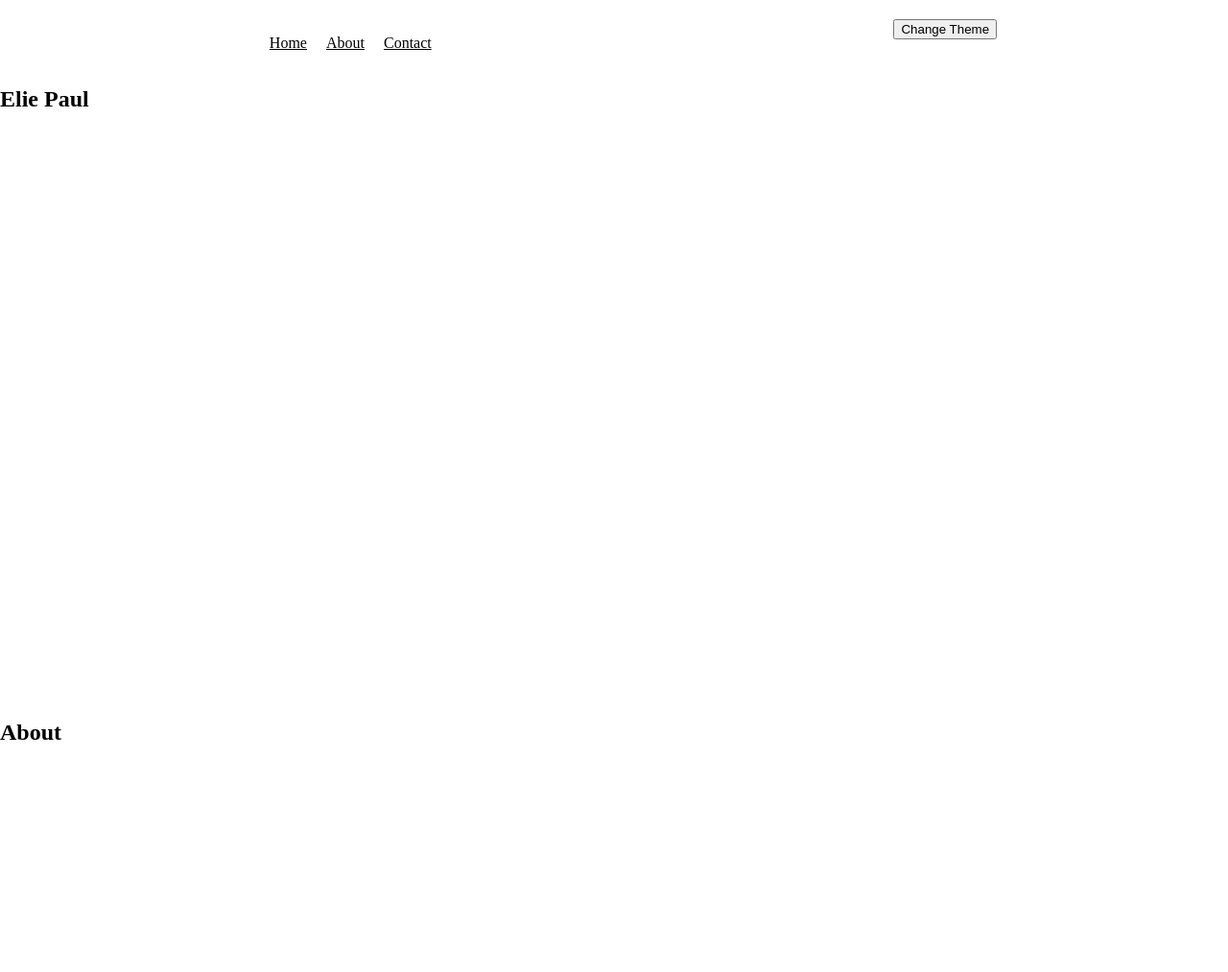
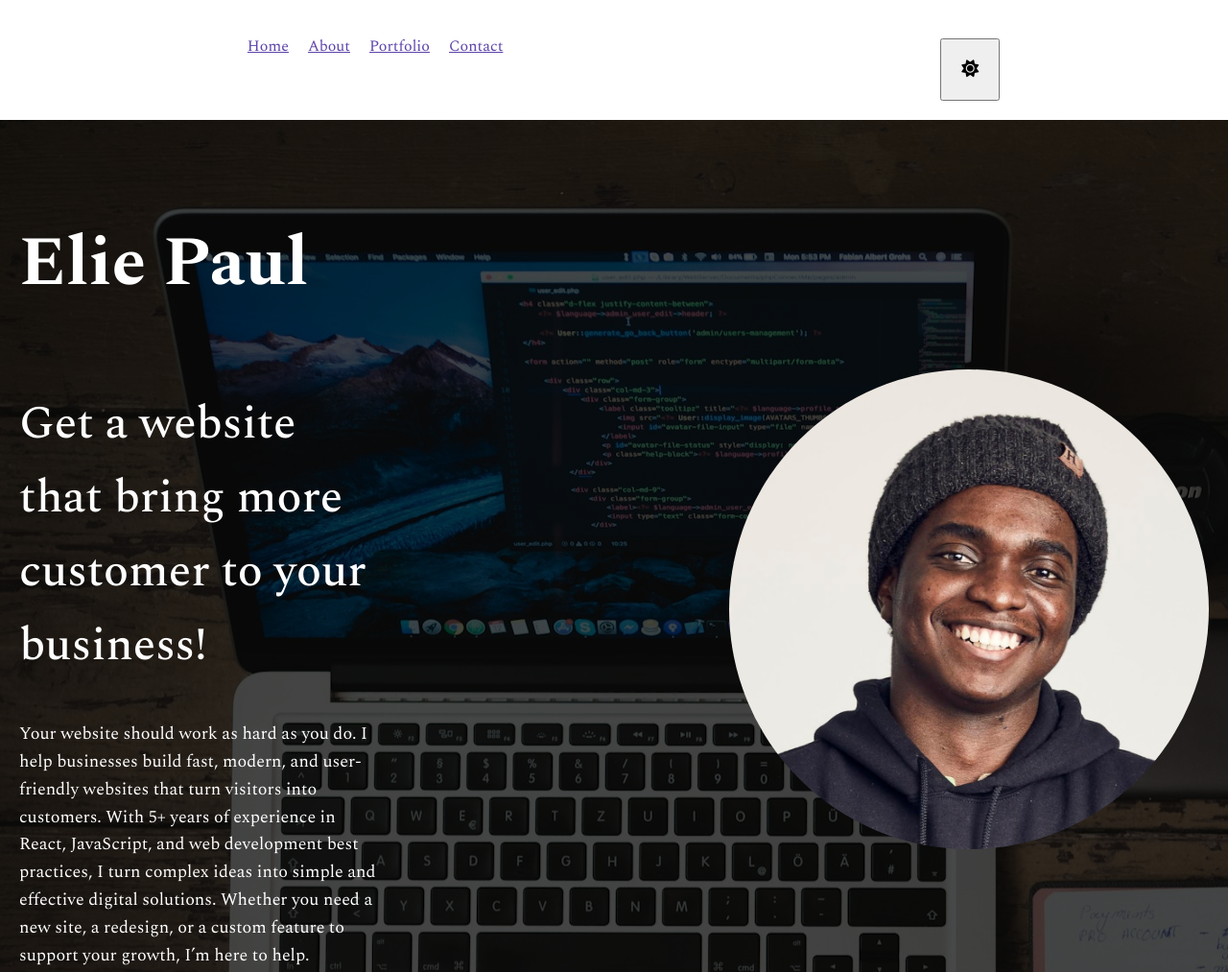
Before and after one commit to EliePaulDev/portfolio-page, a plain HTML site: page index.html in a window 1280 px wide. Shown: the top 1013 px of the page at 96% size. Drawn offline with nearby package versions, Linux system fonts and the light colour scheme; a web font is replaced by a local one.

Commit message:
Add hero section content, style, and layout

```diff
--- a/index.html
+++ b/index.html
@@ -2,8 +2,15 @@
 <html lang="en" data-theme="light">
     <head>
         <title>Elie's Portfolio</title>
+        <meta name="description" content="This is the portfolio page of Elie Paul">
+        <meta name="viewport" content="width=device-width, initial-scale=1.0">
+        <link rel="preconnect" href="https://fonts.googleapis.com">
+        <link rel="preconnect" href="https://fonts.gstatic.com" crossorigin>
+        <link href="https://fonts.googleapis.com/css2?family=Savate:ital,wght@0,200..900;1,200..900&family=Spectral:ital,wght@0,200;0,300;0,400;0,500;0,600;0,700;0,800;1,200;1,300;1,400;1,500;1,600;1,700;1,800&display=swap" rel="stylesheet">
         <link rel="stylesheet" href="styles.css" />
+        <link rel="shortcut icon" href="images/favicon.ico" type="image/x-icon">
         <script src="index.js" defer></script>
+        <script src="https://kit.fontawesome.com/d130b01c6c.js" crossorigin="anonymous"></script>
     </head>
     <body >
        <nav>
@@ -11,18 +18,32 @@
                  <ul class="menu-list">
                     <li><a href="#">Home</a></li>
                     <li><a href="#about">About</a></li>
+                    <li><a href="#portfolio">Portfolio</a></li>
                     <li><a href="#contact">Contact</a></li>
                  </ul>
             </div>
             <div class="themeToggler">
-                <button id="changeTheme" data-theme-toggle onClick="toggleTheme()" >Change Theme</button>
+                <button id="changeTheme" data-theme-toggle onClick="toggleTheme()" ><i class="fa-solid fa-sun"></i></button>
             </div>
        </nav>
        <section class="home" id="home">
-            <h1> Elie Paul </h1>
+            <article class="home-content">
+                <h1> Elie Paul </h1>
+                <h2>Get a website that bring more customer to your business!</h2>
+                <p> Your website should work as hard as you do. I help businesses build fast, modern, and user-friendly websites that turn visitors into customers. With 5+ years of experience in React, JavaScript, and web development best practices, I turn complex ideas into simple and effective digital solutions. Whether you need a new site, a redesign, or a custom feature to support your growth, I’m here to help. </p>
+                <button> <i class="fa-solid fa-arrow-right"></i> Work with me</button>
+            </article>
+            <aside class="home-image">
+                <img class="profile-picture" src="images/Marco.jpg" alt="Elie Paul's profile image">
+            </aside>
        </section>
         <section class="about" id="about">
             <h1> About </h1>
+       </section>
+       <section class="portfolio" id="portfolio">
+            <h1> Portfolio </h1>
+
+            <button><a href="./portfolio.html">See more</a></button>
        </section>
        <section class="contact" id="contact">
             <header class="contact-header">
--- a/styles.css
+++ b/styles.css
@@ -3,21 +3,25 @@ html, body {
     padding: 0;
     box-sizing: border-box;
     font-size:16px;
+    font-family: "Spectral", serif;
+     font-optical-sizing: auto;
+    font-style: normal;
+    line-height: 1.6;
 }
 
 :root {
-    --primary-color: black;
+    --primary-color: #5E44AA;
     --background-color: white;
 }
 
 [data-theme="light"] {
-    --primary-color: black;
+    --primary-color: #5E44AA;
     --background-color: white;
 }
 
 [data-theme="dark"] {
     --primary-color: white;
-    --background-color: black;
+    --background-color: #5E44AA;
 }
 
 body {
@@ -25,6 +29,12 @@ body {
     background-color: var(--background-color);
 }
 
+button {
+    padding: 20px 20px;
+    margin: 20px;
+    font-size: 18px;
+    font-weight: 600;
+}
 
 .menu-list {
     display: flex;
@@ -47,8 +57,47 @@ nav {
     margin-top: 20px;
 }
 
+h1 {
+    font-size: 72px;
+    font-weight: 700;
+}
+
+h2 {
+    font-size: 48px;
+    font-weight: 500;
+}
+
+
+p {
+    font-size: 18px;
+    font-weight: 400;
+
+}
+
 .home {
+    display: flex;
     min-height: 80dvh;
+    color: white;
+    background-color: rgba(0,0,0,0.7);
+    background-image: url(images/altumcode-XMFZqrGyV-Q-unsplash.jpg);
+    background-blend-mode: multiply;
+    gap: 20rem;
+    justify-content: space-around;
+    align-items: center;
+
+    .home-content {
+        margin: 20px 20px;
+    }
+
+    .home-image {
+        margin: 20px 20px;
+    }
+
+    .profile-picture {
+        width: 500px;
+        height: 500px;
+        border-radius: 50%;
+    }
 }
 
 .about {
```
Also changed, not shown: portfolio.html (added, +11 -0 lines), images/Marco.jpg (added), images/altumcode-XMFZqrGyV-Q-unsplash.jpg (added), images/favicon.ico (added).
